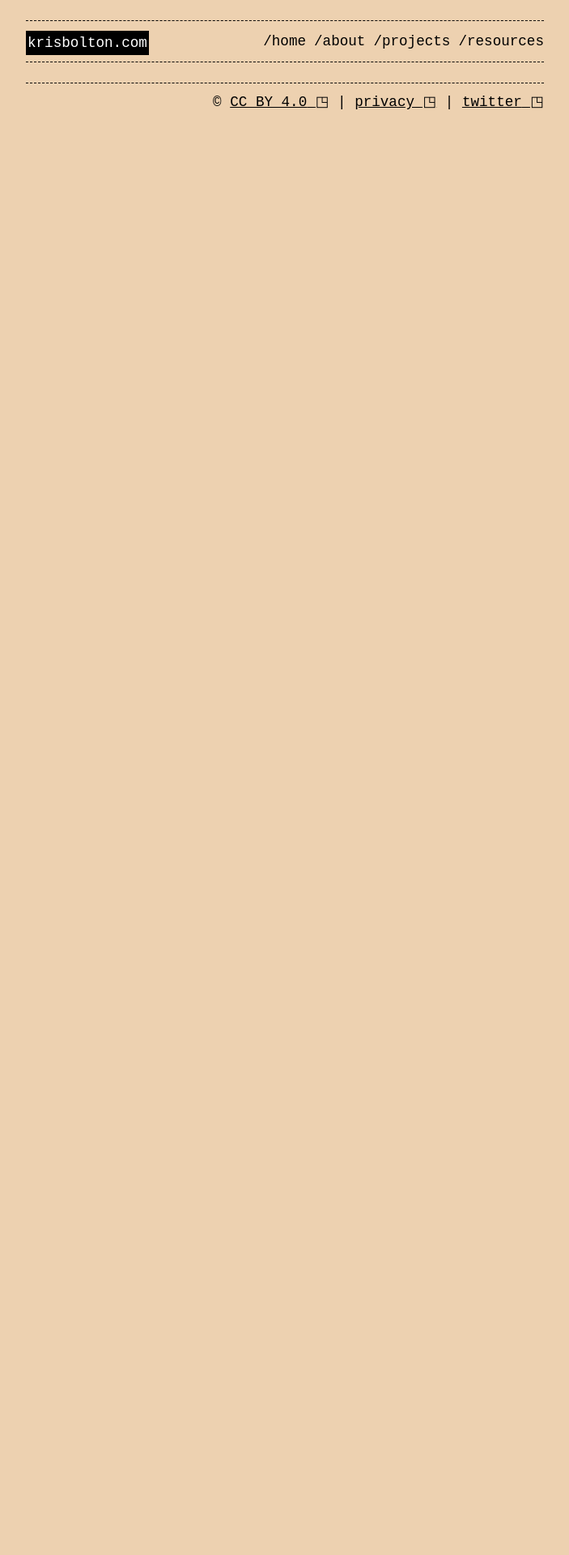
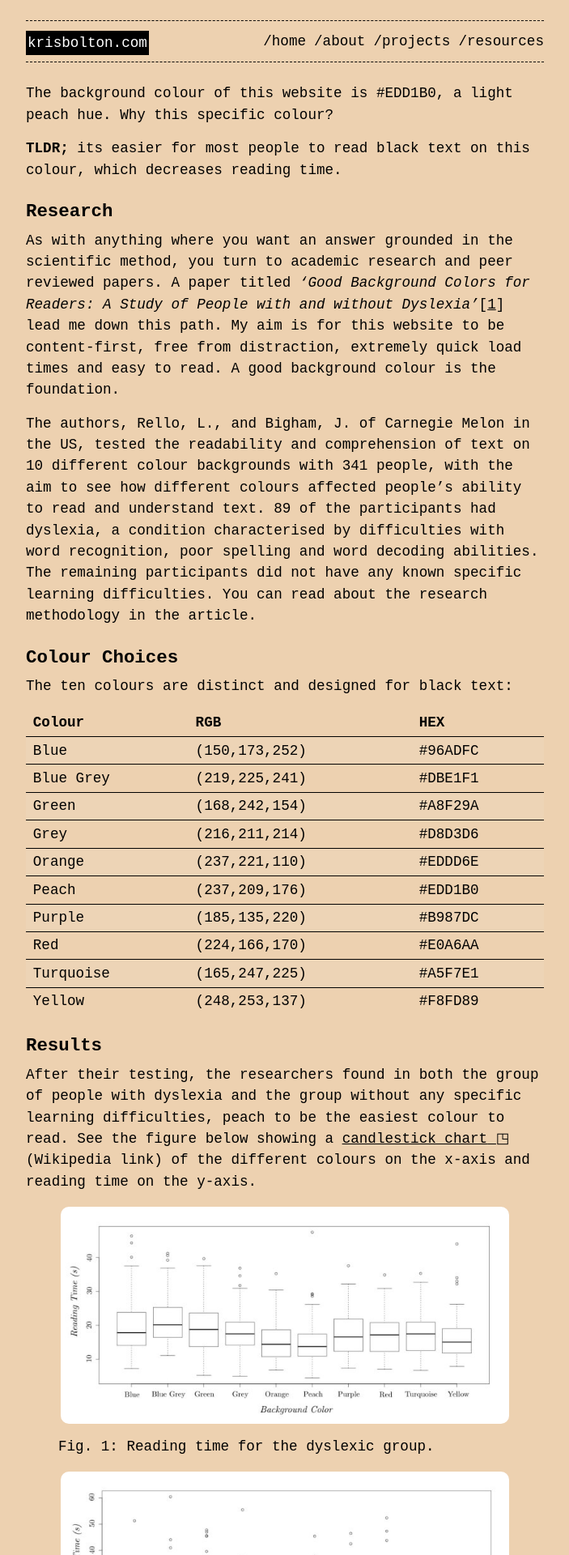
Before and after one commit to krisbolton/blog-staging, a Jekyll site: the page built from _posts/2022-07-22-why-the-background-is-peach.markdown, in a window 1280 px wide. Shown: the top 1920 px of the page at 81% size, without its empty margins (288-991 px from the left). Built offline with Jekyll 4.4.1, drawn with Linux system fonts in a browser that asks for light colours; before the commit the page ends 900 px from its top, so only the background shows below that; some of the changed text lies outside the part shown.

Commit message:
background color post

```diff
--- a/_posts/2022-07-22-why-the-background-is-peach.markdown
+++ b/_posts/2022-07-22-why-the-background-is-peach.markdown
@@ -2,8 +2,113 @@
 layout: post
 title: Why the background-color is peach
 description:
-date:   2022-07-21 19:58:00 +0000
+date:   2022-07-22 19:58:00 +0000
 tags:   [accessibility]
 ---
 
-<style>p { text-align: justify; }</style>
+The background colour of this website is <code>#EDD1B0</code>, a light peach hue. Why this specific colour?
+
+<b>TLDR;</b> its easier for most people to read black text on this colour, which decreases reading time.
+
+## Research
+
+As with anything where you want an answer grounded in the scientific method, you turn to academic research and peer reviewed papers. A paper titled <i>'Good Background Colors for Readers: A Study of People with and without Dyslexia'</i>[<a href="#1">1</a>] lead me down this path. My aim is for this website to be content-first, free from distraction, extremely quick load times and easy to read. A good background colour is the foundation.
+
+The authors, Rello, L., and Bigham, J. of Carnegie Melon in the US, tested the readability and comprehension of text on 10 different colour backgrounds with 341 people, with the aim to see how different colours affected people's ability to read and understand text. 89 of the participants had dyslexia, a condition characterised by difficulties with word recognition, poor spelling and word decoding abilities. The remaining participants did not have any known specific learning difficulties. You can read about the research methodology in the article.
+
+## Colour Choices
+
+The ten colours are distinct and designed for black text:
+
+<table class="styled-table">
+    <thead>
+        <tr>
+            <th>Colour</th>
+            <th>RGB</th>
+            <th>HEX</th>
+        </tr>
+    </thead>
+    <tbody>
+        <tr>
+            <td>Blue</td>
+            <td>(150,173,252)</td>
+            <td>#96ADFC</td>
+        </tr>
+        <tr>
+            <td>Blue Grey</td>
+            <td>(219,225,241)</td>
+            <td>#DBE1F1</td>
+        </tr>
+        <tr>
+            <td>Green</td>
+            <td>(168,242,154)</td>
+            <td>#A8F29A</td>
+        </tr>
+        <tr>
+            <td>Grey</td>
+            <td>(216,211,214)</td>
+            <td>#D8D3D6</td>
+        </tr>
+        <tr>
+            <td>Orange</td>
+            <td>(237,221,110)</td>
+            <td>#EDDD6E</td>
+        </tr>
+        <tr>
+            <td>Peach</td>
+            <td>(237,209,176)</td>
+            <td>#EDD1B0</td>
+        </tr>
+        <tr>
+            <td>Purple</td>
+            <td>(185,135,220)</td>
+            <td>#B987DC</td>
+        </tr>
+        <tr>
+            <td>Red</td>
+            <td>(224,166,170)</td>
+            <td>#E0A6AA</td>
+        </tr>
+        <tr>
+            <td>Turquoise</td>
+            <td>(165,247,225)</td>
+            <td>#A5F7E1</td>
+        </tr>
+        <tr>
+            <td>Yellow</td>
+            <td>(248,253,137)</td>
+            <td>#F8FD89</td>
+        </tr>
+
+    </tbody>
+</table>
+
+## Results
+
+After their testing, the researchers found in both the group of people with dyslexia and the group without any specific learning difficulties, peach to be the easiest colour to read. See the figure below showing a <a href="https://en.wikipedia.org/wiki/Candlestick_chart" target="_blank">candlestick chart</a> (Wikipedia link) of the different colours on the x-axis and reading time on the y-axis.
+
+<figure>
+	<img src="/images/posts/2022/background-color-readability-dyslexia.jpg" alt="."/>
+	<figcaption>Fig. 1: Reading time for the dyslexic group.</figcaption>
+</figure>
+
+<figure>
+	<img src="/images/posts/2022/background-color-readability-control.jpg" alt="."/>
+	<figcaption>Fig. 2: Reading time for the control group.</figcaption>
+</figure>
+
+You can also see in the chart above, peach has the least variance between participants indicated by the box surrounding the average line. In contrast, colours such as Green and Blue Grey have larger boxes indicating a greater variance.
+
+## Key findings
+
+<ul>
+	<li>Background color has a positive impact on text readability for people with dyslexia and people without specific learning difficulties.</li>
+	<li>Warm background colours, such as peach, orange, and yellow increase readability.</li>
+	<li>Cool background colours, such as blue grey, blue, and green decrease readability.</li>
+</ul>
+
+## References
+
+<ol>
+	<li id="1">Rello, L., and Bigham, J. (2017) <a href="https://dl.acm.org/doi/abs/10.1145/3132525.3132546" target="_blank"><i>Good Background Colors for Readers: A Study of People with and without Dyslexia</i></a>. [Accessed July 2022].</li>
+</ol>
```
Also changed, not shown: images/posts/2022/background-color-readability-control.jpg (added), images/posts/2022/background-color-readability-dyslexia.jpg (added).
